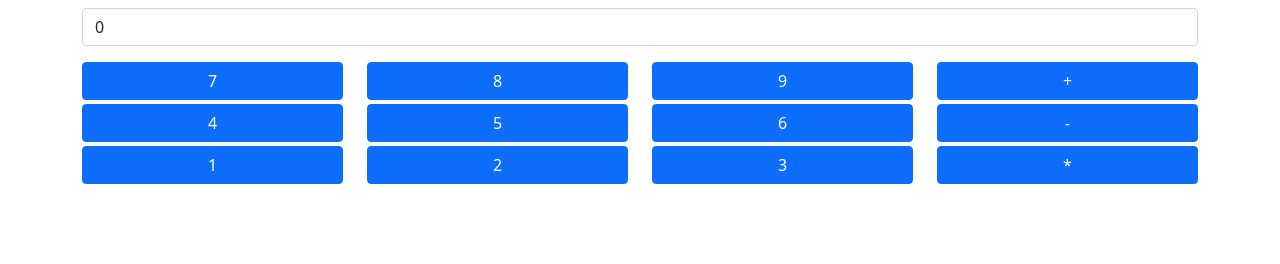
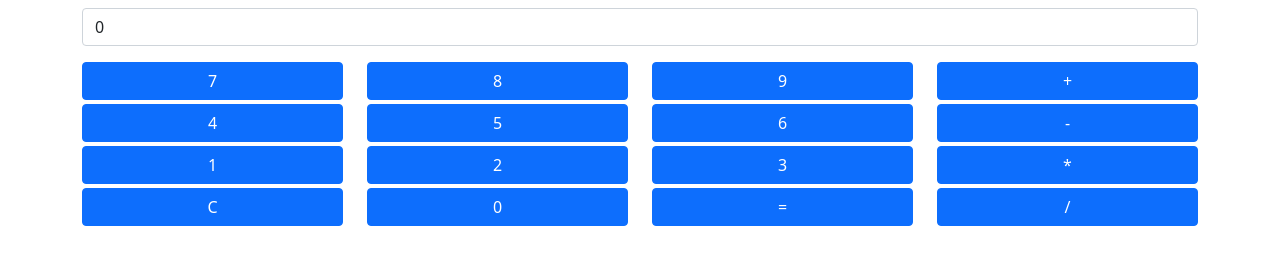
Before and after one commit to ulima-pw/calculadora_20212, a plain HTML site: page index.html in a window 1280 px wide. Drawn offline with nearby package versions, Linux system fonts and the light colour scheme.

Commit message:
layout terminado

```diff
--- a/index.js
+++ b/index.js
@@ -104,11 +104,25 @@ const crearDivFilaBotones = (numFila) => {
 }
 
 const crearUltimaFila = () => {
+    const etiquetas = ["C", "0", "=", "/"]
     var div = document.createElement("div")
     div.setAttribute("class", "row mb-1")
 
-    var divCol = document.createElement("div")
-    divCol.setAttribute("class", "col")
+    for (var etiqueta of etiquetas) {
+        var divCol = document.createElement("div")
+        divCol.setAttribute("class", "col")
+
+        var but = document.createElement("button")
+        but.setAttribute("id", "but" + etiqueta)
+        but.setAttribute("class", "btn btn-primary")
+        but.setAttribute("type", "button")
+        but.innerText = etiqueta
+
+        divCol.appendChild(but)
+        div.appendChild(divCol)
+    }
+
+    return div
 }
 
 const construirCalculadora = () => {
@@ -125,6 +139,7 @@ const construirCalculadora = () => {
     document.body.appendChild(divFila);
 
     divFila = crearUltimaFila()
+    document.body.appendChild(divFila);
 }
 
 
```
Also changed, not shown: index.html (+0 -100 lines).
